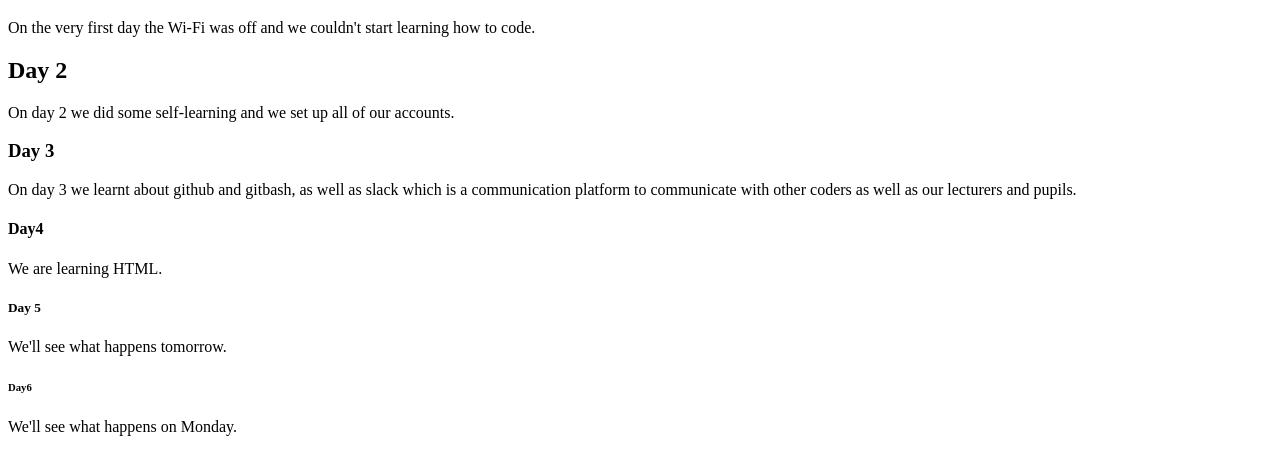
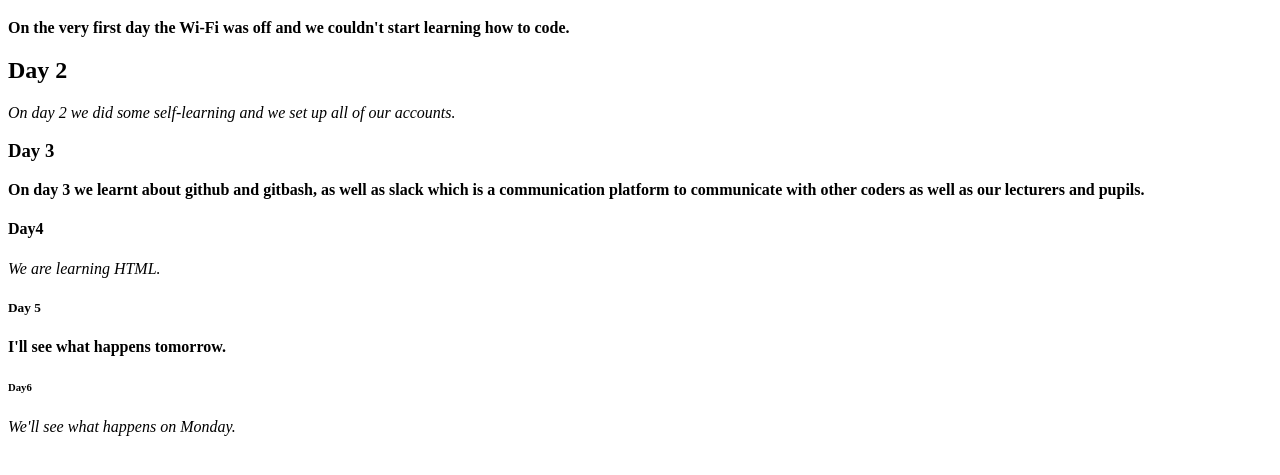
Before and after one commit to Ebraheem01/html, a plain HTML site: page index.html in a window 1280 px wide. Shown: the part 61-536 px from the top of the page. Drawn offline with Linux system fonts and the light colour scheme.

Commit message:
updated my HTML

```diff
--- a/index.html
+++ b/index.html
@@ -6,23 +6,23 @@
   </head>
   <body>
     <!-- This is how you comment -->
-    <h1> Day 1</h1>
-      <p>On the very first day the Wi-Fi was off and we couldn't start learning how to code.</p>
+    <h1>Day 1</h1>
+      <p><strong>On the very first day the Wi-Fi was off and we couldn't start learning how to code.</strong></p>
 
     <h2>Day 2</h2>
-      <p>On day 2 we did some self-learning and we set up all of our accounts.</p>
+      <p><em>On day 2 we did some self-learning and we set up all of our accounts.</em></p>
 
     <h3>Day 3</h3>
-      <p>On day 3 we learnt about github and gitbash, as well as slack which is a communication platform to communicate with other coders as well as our lecturers and pupils.</p>
+      <p><strong>On day 3 we learnt about github and gitbash, as well as slack which is a communication platform to communicate with other coders as well as our lecturers and pupils.</strong></p>
 
     <h4>Day4</h4>
-      <p>We are learning HTML.</p>
+      <p><em>We are learning HTML.</em></p>
 
     <h5>Day 5</h5>
-      <p>We'll see what happens tomorrow.</p>
+      <p><strong>I'll see what happens tomorrow.</strong></p>
 
     <h6>Day6</h6>
-      <p>We'll see what happens on Monday.</p>
+      <p><em>We'll see what happens on Monday.</em></p>
 
   </body>
 </html>
```
